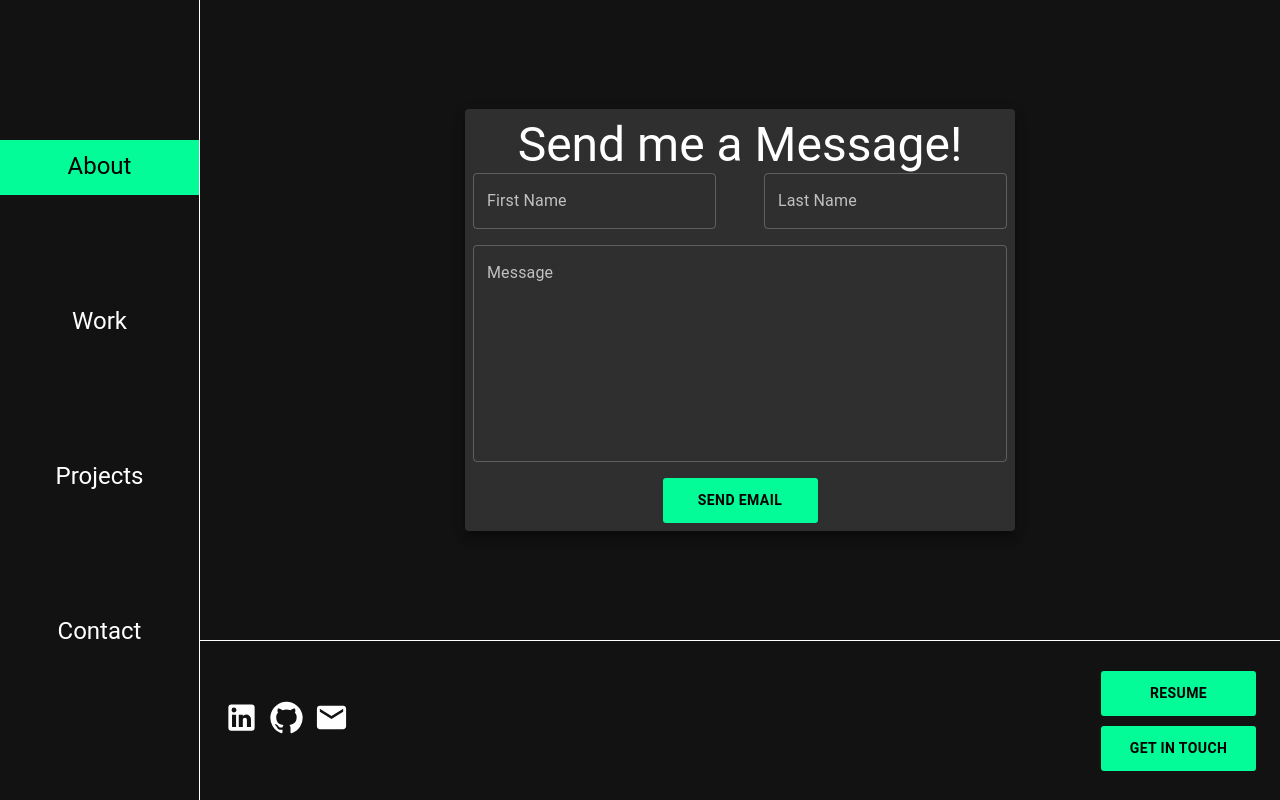
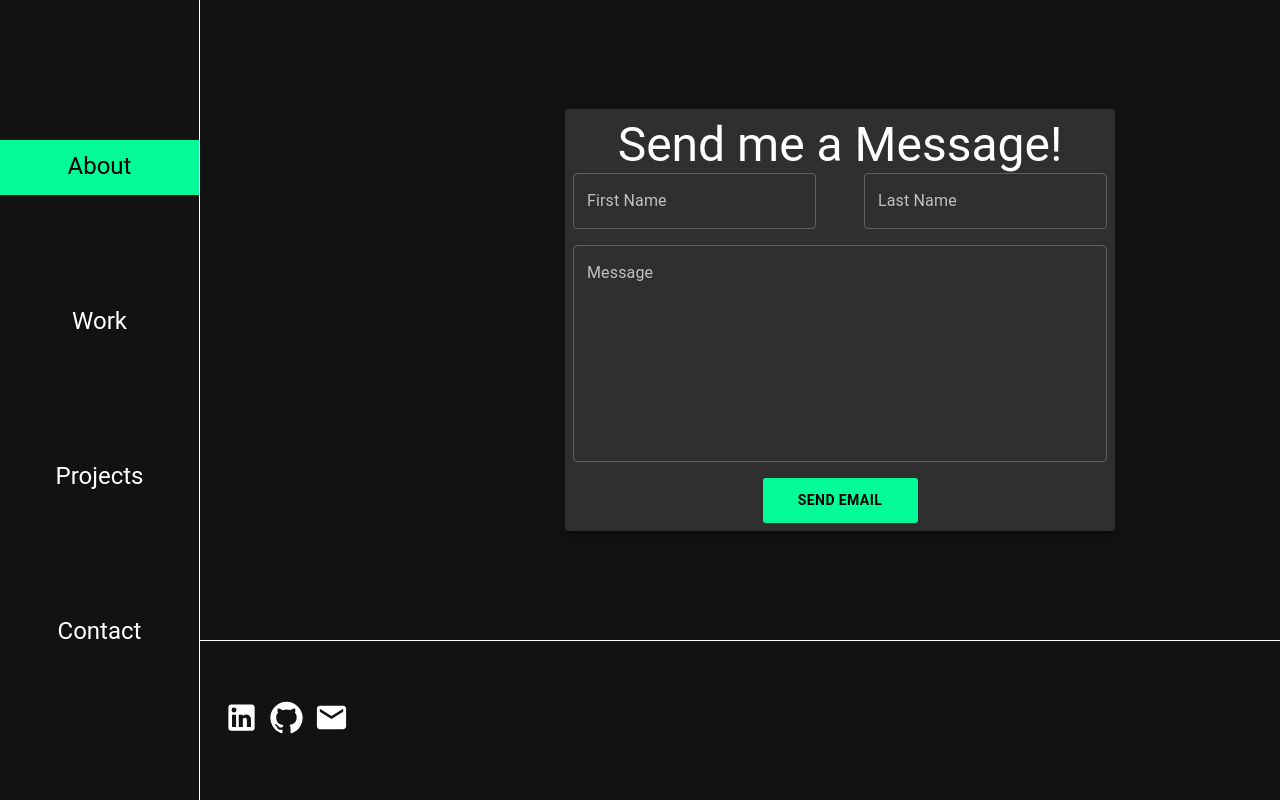
Before and after one commit to syedwajihrizvi/Portfolio, a React (Vite) app: page /contact in a window 1280 px wide. Built offline with nearby package versions, Linux system fonts and the light colour scheme.

Commit message:
Fixed layout issues

```diff
--- a/src/assets/css/main.css
+++ b/src/assets/css/main.css
@@ -40,7 +40,7 @@
         "sidebar footer";
     height: 100vh;
     width: 100vw;
-    overflow: auto;
+    overflow-y: auto;
 }
 
 .sidebar {
@@ -67,7 +67,7 @@
     .main-grid {
         display: grid;
         grid-template-rows: 0.1fr auto auto;
-        grid-template-columns: 1fr;
+        grid-template-columns: 100vw;
         grid-template-areas:
             "sidebar"
             "main"
@@ -172,7 +172,7 @@
 
 .flex-footer {
     display: flex;
-    width: 100%;
+    width: 100vw;
     height: 100%;
     align-items: center;
     justify-content: space-between;
@@ -421,7 +421,7 @@
 }
 
 .project__info__text {
-    line-height: 1.2rem;
+    line-height: 1rem;
     letter-spacing: 0.1rem;
     font-size: 1rem;
 }
@@ -455,9 +455,26 @@
     width: 80%;
     margin: 1rem auto;
 }
+
 @media screen and (max-width:900px) {
 
     .project__desc, .project__info, .project__usage {
         margin-top: 0;
     }
 }
+
+.contact {
+    width: 550px;
+    margin: 0 auto;
+    display: flex;
+    flex-direction: column;
+    align-items: center;
+    padding: 0.5rem;
+}
+
+@media screen and (max-width:900px) {
+
+    .contact {
+        width: 100%
+    }
+}
--- a/src/components/Contact.tsx
+++ b/src/components/Contact.tsx
@@ -39,7 +39,8 @@ function Contact() {
 
     return (
         <MotionPaper
-        elevation={8} sx={{width: '550px', margin: '0 auto', display: 'flex', flexDirection: 'column' , alignItems: 'center', padding: '0.5rem'}}
+        className="contact"
+        elevation={8}
         initial={{y: 1500, opacity: 0}}
         animate={{y: 0, opacity: 1}}
         transition={{duration: 0.8, type: 'spring'}}>
```
